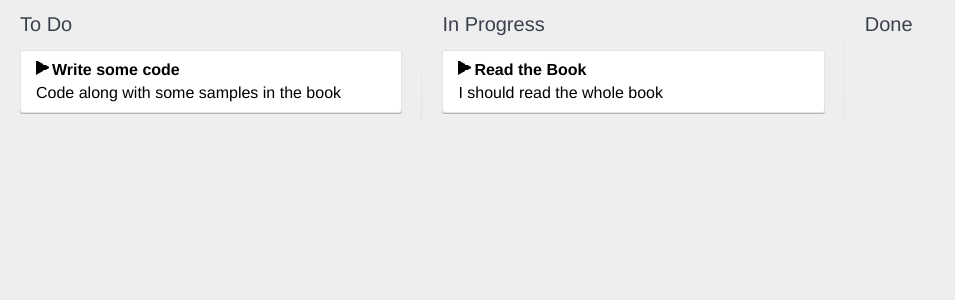
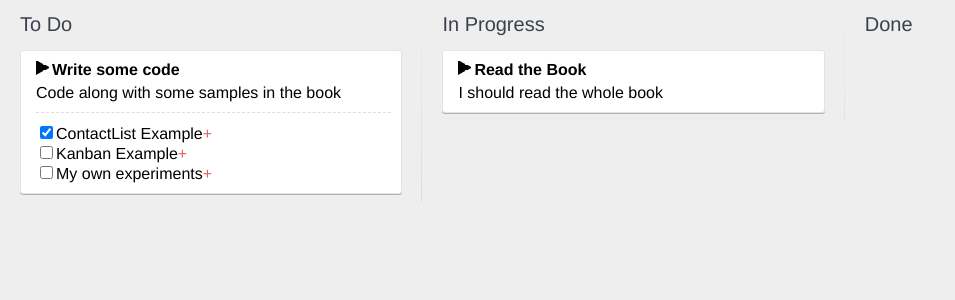
Before and after one commit to alibombaye/kanban, a React app: page / in a window 1280 px wide. Shown: the top 300 px of the page, without its empty margins (0-955 px from the left). Built offline with nearby package versions, Linux system fonts and the light colour scheme.

Commit message:
fixed tasks not showing

```diff
--- a/app/CheckList.js
+++ b/app/CheckList.js
@@ -2,13 +2,13 @@ import React, { Component } from 'react';
 
 class CheckList extends Component {
     render() {
-        let tasks = this.props.tasks.map((task) => {
+        let tasks = this.props.tasks.map((task) => (
             <li className="checklist__task">
                 <input type="checkbox" defaultChecked={task.done} />
                 {task.name}
                 <a href="#" className="checklist__task--remove" />
             </li>
-        });
+        ));
 
         return (
             <div className="checklist">
```
